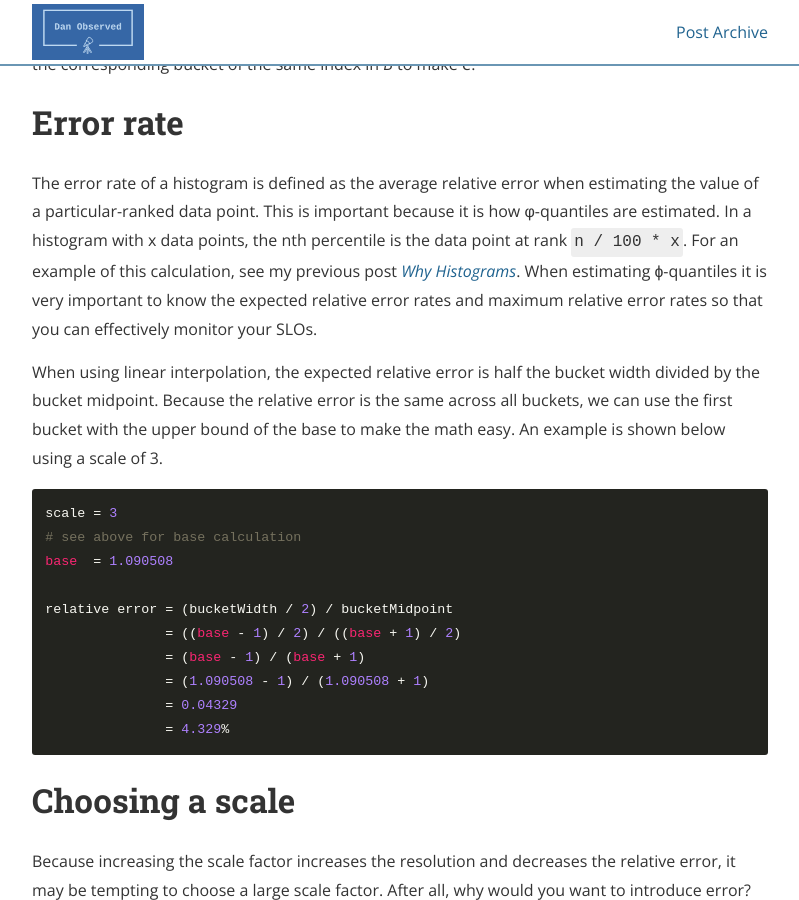
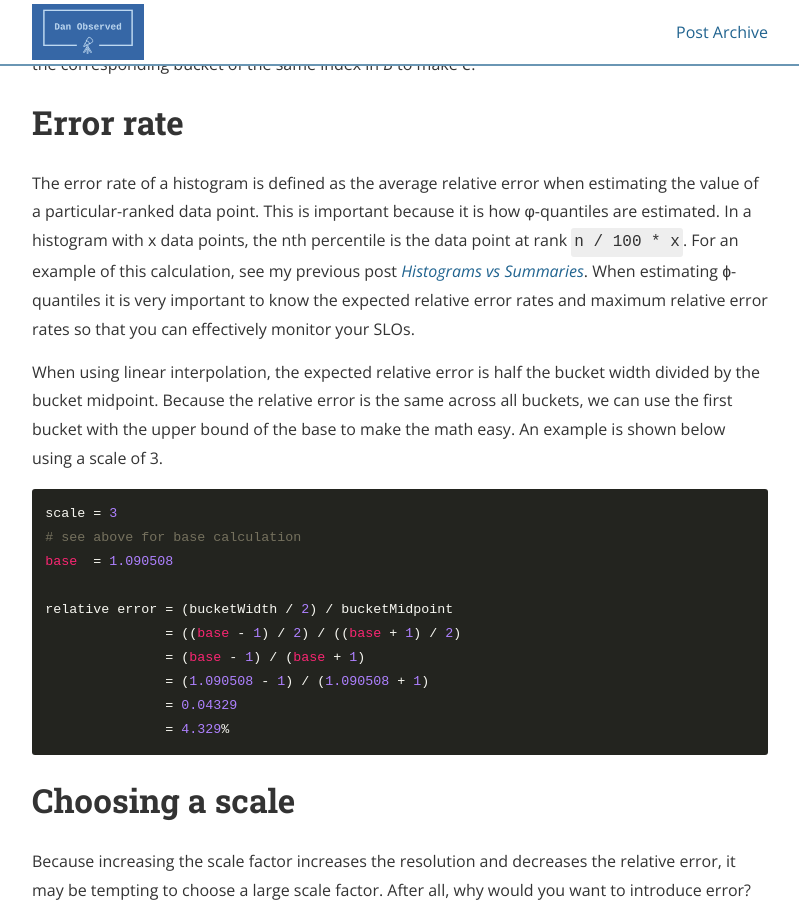
Before and after one commit to dyladan/dyladan.github.io, a Jekyll site: the page built from _posts/2023-05-04-exponential-histograms.md, in a window 1280 px wide and 900 px high, scrolled down 2940 px. Shown: the whole window, without its empty margins (240-1039 px from the left). Built offline with Jekyll 4.4.1, drawn with Linux system fonts in a browser that asks for light colours; nearby versions of some CDN libraries; a script that is not in the unit is left out.

Commit message:
Link to correct post

```diff
--- a/_posts/2023-05-04-exponential-histograms.md
+++ b/_posts/2023-05-04-exponential-histograms.md
@@ -50,7 +50,7 @@ Because of this, histograms with differing scale factors can be normalized to wh
 
 # Error rate
 
-The error rate of a histogram is defined as the average relative error when estimating the value of a particular-ranked data point. This is important because it is how φ-quantiles are estimated. In a histogram with x data points, the nth percentile is the data point at rank `n / 100 * x`. For an example of this calculation, see my previous post [*Why Histograms*]({% post_url 2023-05-02-why-histograms %}). When estimating ɸ-quantiles it is very important to know the expected relative error rates and maximum relative error rates so that you can effectively monitor your SLOs.
+The error rate of a histogram is defined as the average relative error when estimating the value of a particular-ranked data point. This is important because it is how φ-quantiles are estimated. In a histogram with x data points, the nth percentile is the data point at rank `n / 100 * x`. For an example of this calculation, see my previous post [*Histograms vs Summaries*]({% post_url 2023-05-03-histograms-vs-summaries %}). When estimating ɸ-quantiles it is very important to know the expected relative error rates and maximum relative error rates so that you can effectively monitor your SLOs.
 
 When using linear interpolation, the expected relative error is half the bucket width divided by the bucket midpoint. Because the relative error is the same across all buckets, we can use the first bucket with the upper bound of the base to make the math easy. An example is shown below using a scale of 3.
 
```
